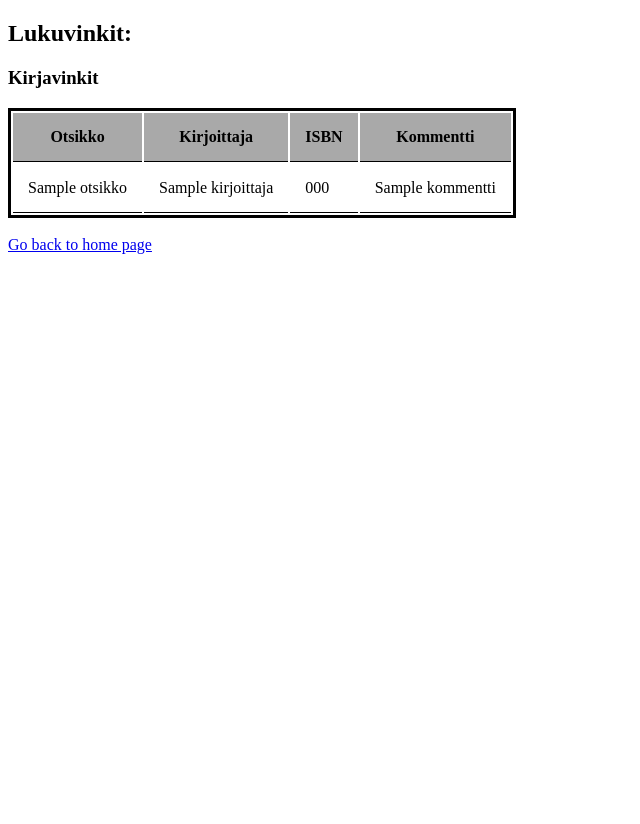
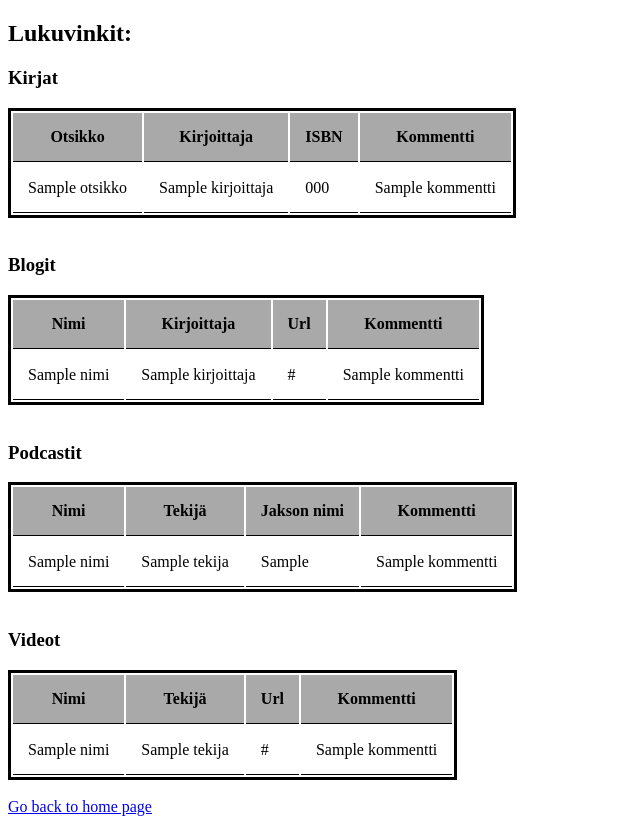
Before and after one commit to oonarauhala/ohtu-minprojekti, a Flask app: template src/templates/list.html in a window 1280 px wide. Shown: the whole page, without its empty margins (0-640 px from the left). Before the commit the page ends 254 px from the top, so only its background shows below. Run offline with Flask 2, Linux system fonts and the light colour scheme; the template is opened without the code that fills it: most values are stand-ins (such as "Sample title", 1, 10 or a date in 2020).

Commit message:
expanded list page

```diff
--- a/src/routes.py
+++ b/src/routes.py
@@ -5,8 +5,11 @@ import db_functions
 
 @app.route('/list')
 def list():
-   rows = db_functions.get_kirjavinkit()
-   return render_template("list.html",rows = rows)
+   kirjarows = db_functions.get_kirjavinkit()
+   blogirows = db_functions.get_blogivinkit()
+   podrows = db_functions.get_podcastvinkit()
+   vidrows= db_functions.get_videovinkit()
+   return render_template("list.html",kirjarows = kirjarows,blogirows = blogirows,podrows = podrows,vidrows = vidrows)
 
 @app.route("/")
 def index():
--- a/src/templates/list.html
+++ b/src/templates/list.html
@@ -13,7 +13,7 @@
    <title>Lukuvinkit</title>
    <body>
       <h2>Lukuvinkit:</h2>
-      <h3>Kirjavinkit</h3>
+      <h3>Kirjat</h3>
       <table style="border-style: solid; border-color: black;">
          <thead>
             <th style="background-color: darkgrey;">Otsikko</th>
@@ -22,7 +22,7 @@
             <th style="background-color: darkgrey;">Kommentti</th>
          </thead>
 
-         {% for row in rows %}
+         {% for row in kirjarows %}
             <tr>
                <td>{{row.otsikko}}</td>
                <td>{{row.kirjoittaja}}</td>
@@ -32,6 +32,63 @@
          {% endfor %}
       </table>
       <br>
+      <h3>Blogit</h3>
+      <table style="border-style: solid; border-color: black;">
+         <thead>
+            <th style="background-color: darkgrey;">Nimi</th>
+            <th style="background-color: darkgrey;">Kirjoittaja</th>
+            <th style="background-color: darkgrey;">Url</th>
+            <th style="background-color: darkgrey;">Kommentti</th>
+         </thead>
+
+         {% for row in blogirows %}
+            <tr>
+               <td>{{row.nimi}}</td>
+               <td>{{row.kirjoittaja}}</td>
+               <td>{{row.url}}</td>
+               <td>{{row.kommentti}}</td>
+            </tr>
+         {% endfor %}
+      </table>
+      <br>
+      <h3>Podcastit</h3>
+      <table style="border-style: solid; border-color: black;">
+         <thead>
+            <th style="background-color: darkgrey;">Nimi</th>
+            <th style="background-color: darkgrey;">Tekijä</th>
+            <th style="background-color: darkgrey;">Jakson nimi</th>
+            <th style="background-color: darkgrey;">Kommentti</th>
+         </thead>
+
+         {% for row in podrows %}
+            <tr>
+               <td>{{row.nimi}}</td>
+               <td>{{row.tekija}}</td>
+               <td>{{row.jakson_nimi}}</td>
+               <td>{{row.kommentti}}</td>
+            </tr>
+         {% endfor %}
+      </table>
+      <br>
+      <h3>Videot</h3>
+      <table style="border-style: solid; border-color: black;">
+         <thead>
+            <th style="background-color: darkgrey;">Nimi</th>
+            <th style="background-color: darkgrey;">Tekijä</th>
+            <th style="background-color: darkgrey;">Url</th>
+            <th style="background-color: darkgrey;">Kommentti</th>
+         </thead>
+
+         {% for row in vidrows %}
+            <tr>
+               <td>{{row.nimi}}</td>
+               <td>{{row.tekija}}</td>
+               <td>{{row.url}}</td>
+               <td>{{row.kommentti}}</td>
+            </tr>
+         {% endfor %}
+      </table>
+      <br>
       <a href = "/">Go back to home page</a>
 
    </body>
```
Also changed, not shown: src/db_functions.py (+30 -0 lines).
